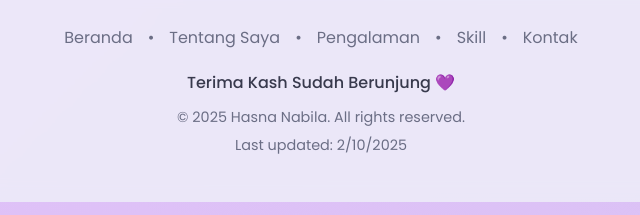
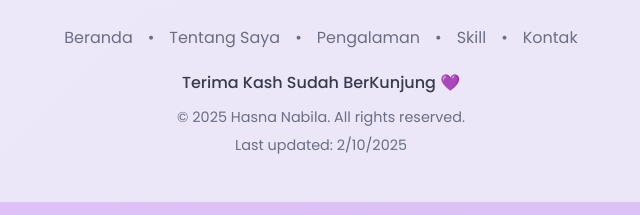
Before and after one commit to Arkenfio/cust-1-hasna, a plain HTML site: page indo.html in a window 1280 px wide. Shown: the part 3356-3571 px from the top of the page, 319-959 px from the left. Drawn offline with nearby package versions, Linux system fonts and the light colour scheme.

Commit message:
EDIT TEKS

```diff
--- a/indo.html
+++ b/indo.html
@@ -238,7 +238,7 @@
                 <span>•</span>
                 <a href="#contact">Kontak</a>
             </nav>
-            <p class="footer-message">Terima Kash Sudah Berunjung 💜</p>
+            <p class="footer-message">Terima Kash Sudah BerKunjung 💜</p>
             <p class="footer-copyright">
                 © <span id="year"></span> Hasna Nabila. All rights reserved.
             </p>
```
